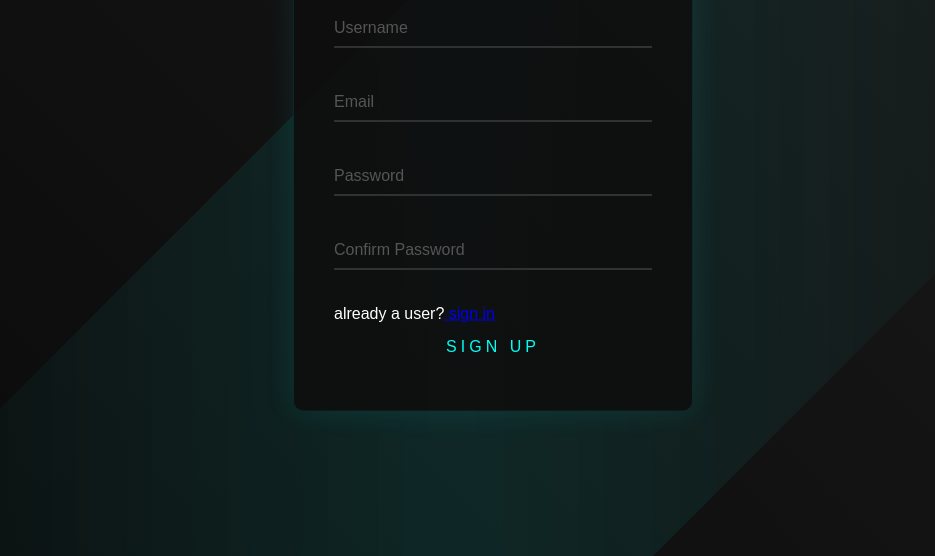
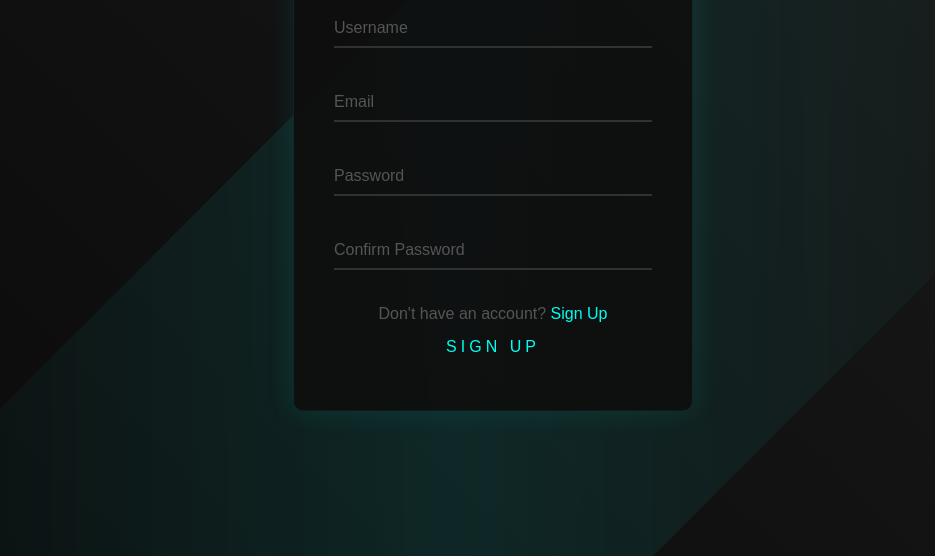
Before and after one commit to Ultron09/Drag-In, a website: page signup.html in a window 1280 px wide. Shown: the part 244-800 px from the top of the page, without its empty margins (187-1122 px from the left). Drawn offline with Linux system fonts and the light colour scheme.

Commit message:
Update signup.html

```diff
--- a/signup.html
+++ b/signup.html
@@ -42,8 +42,8 @@
         <span class="bar"></span>
         <label>Confirm Password</label>
     </div>
-    <div>
-        <p style="color:white">already a user?<a href="index.html"> sign in </a></p>
+    <div class="signup-link">
+        <p>Don't have an account? <a href="index.html">Sign Up</a></p>
     </div>
     <button type="submit">SIGN UP</button>
 </form>
```
